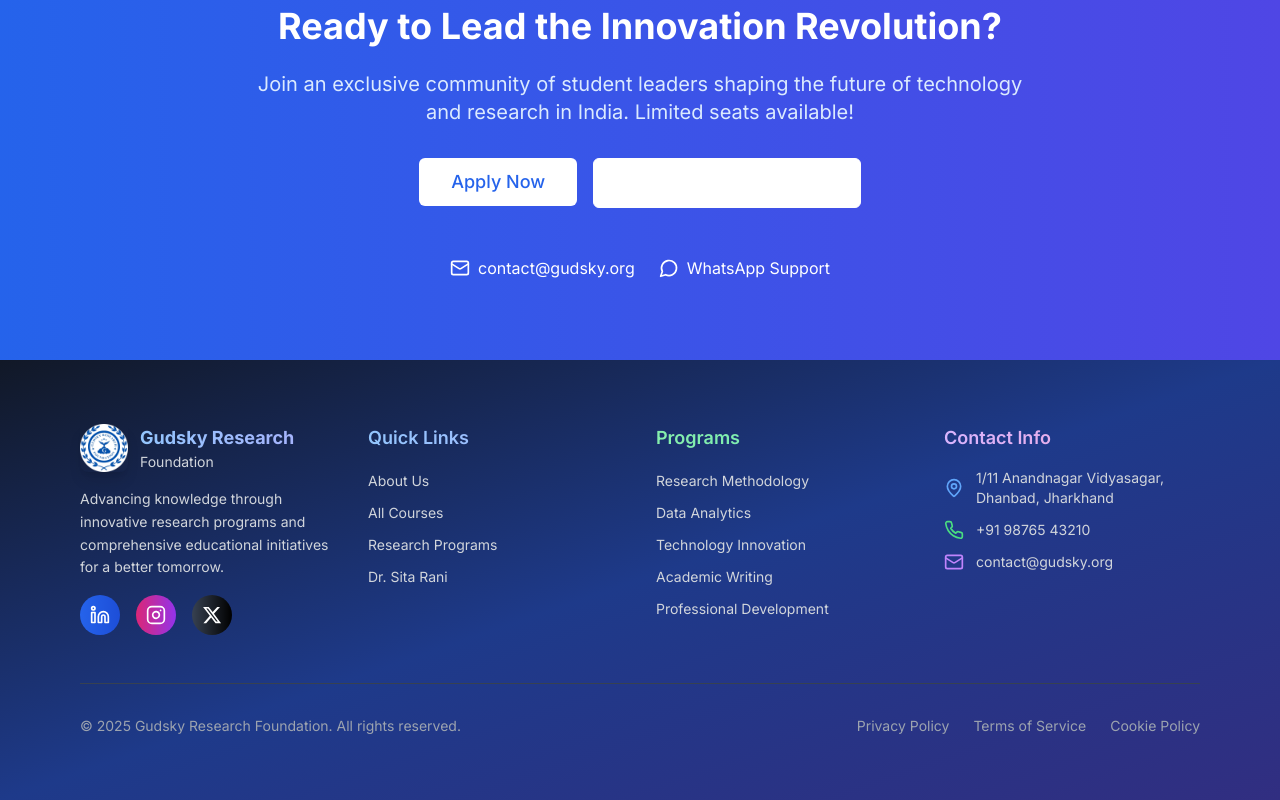
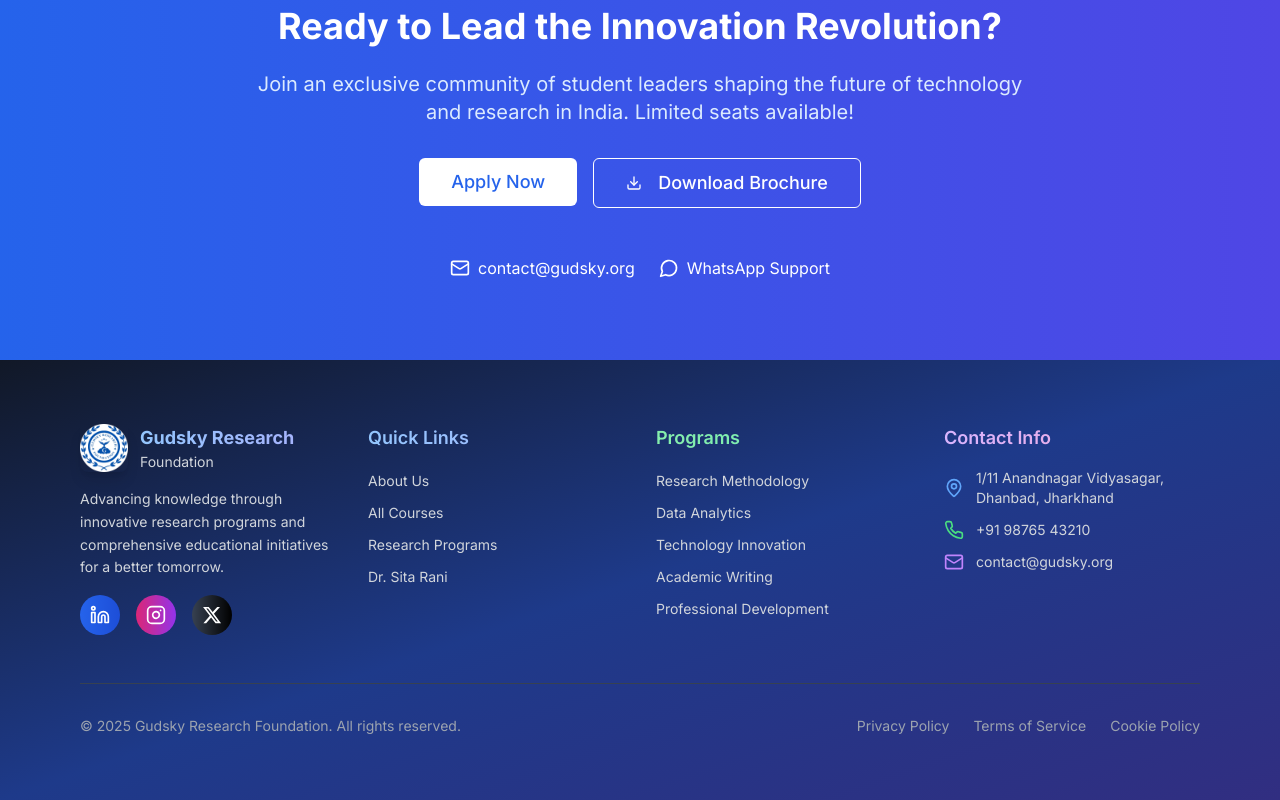
Before and after one commit to nrenx/gudsky-internship, a React (Vite) app: page /career/college-representative in a window 1280 px wide. Shown: the part 5399-6199 px from the top of the page. Built offline with nearby package versions, Linux system fonts and the light colour scheme.

Commit message:
Fix button hover state
Fixes the initial white background on the "Download Brochure" button in the College Representative page.

```diff
--- a/src/pages/CollegeRepresentative.tsx
+++ b/src/pages/CollegeRepresentative.tsx
@@ -385,7 +385,11 @@ const CollegeRepresentative = () => {
               <Button size="lg" variant="secondary" className="bg-white text-blue-600 hover:bg-blue-50 text-lg px-8 py-6">
                 Apply Now
               </Button>
-              <Button size="lg" variant="outline" className="border-white text-white hover:bg-white hover:text-blue-600 text-lg px-8 py-6">
+              <Button
+                size="lg"
+                variant="outline"
+                className="bg-transparent border-white text-white hover:bg-white hover:text-blue-600 text-lg px-8 py-6"
+              >
                 <Download className="w-5 h-5 mr-2" />
                 Download Brochure
               </Button>
```
